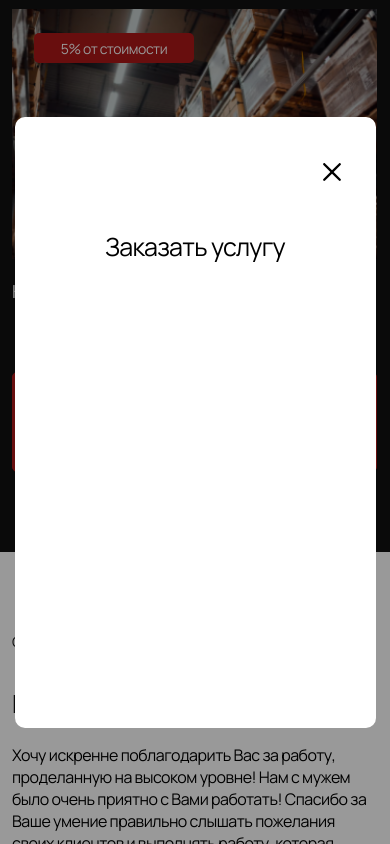
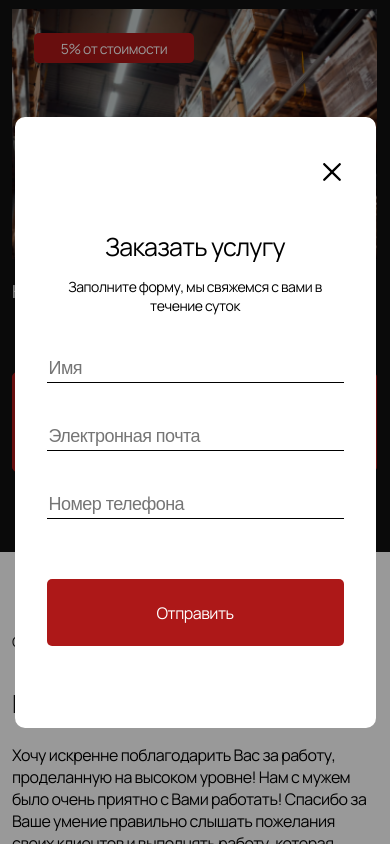
Before and after one commit to Evgesap/Metrica, a plain HTML site: page index.html in a window 390 px wide. Both pictures are taken after a click on the button "Заказать услугу". Shown: the part 4216-5060 px from the top of the page. Drawn offline with Linux system fonts and the light colour scheme.

Commit message:
Добавление полей для ввода данных для popup

```diff
--- a/index.html
+++ b/index.html
@@ -174,6 +174,15 @@
             <div class="popup js-popup">
                 <div class="popup__content js-popup__content">
                     <p class="popup__title">Заказать услугу</p>
+                    <p class="popup__description">
+                        Заполните форму, мы свяжемся с вами в течение суток
+                    </p>
+                    <div class="popup__input">
+                        <input type="text" class="input__form" placeholder="Имя">
+                        <input type="email" class="input__form" placeholder="Электронная почта">
+                        <input type="tel" class="input__form" placeholder="Номер телефона">
+                        <button class="btn popup__btn">Отправить</button>
+                    </div>
                     <div class="popup__close-btn js-popup__close-btn">
                         <img src="/Metrica/resource/image/button_close.svg" alt="кнопка закрыть" class="popup__img-btn">
                     </div>
--- a/styles/main.css
+++ b/styles/main.css
@@ -54,9 +54,6 @@ section {
 }
 
 .btn {
-  width: 100%;
-  height: 153px;
-  font-size: 30px;
   font-weight: 400;
   line-height: 41px;
   letter-spacing: -0.03em;
@@ -105,7 +102,6 @@ section {
   }
 
   .btn {
-    height: 100px;
     font-size: 16px;
     line-height: 22px;
   }
--- a/styles/popup.css
+++ b/styles/popup.css
@@ -1,3 +1,7 @@
+.body_fixed {
+  overflow: hidden;
+}
+
 .popup {
   position: fixed;
   top: 0;
@@ -36,6 +40,56 @@
   letter-spacing: -0.03em;
   text-align: center;
 }
+.popup__description {
+  color: rgba(0, 0, 0, 1);
+  font-size: 18px;
+  font-weight: 400;
+  line-height: 25px;
+  letter-spacing: -0.03em;
+  text-align: center;
+}
+
+.popup__input {
+  padding: 20px 55px 0 15px;
+}
+
+.input__form {
+  box-sizing: border-box;
+  margin-top: 40px;
+  display: block;
+  width: 100%;
+  outline: none;
+  color: rgba(0, 0, 0, 1);
+  font-size: 25px;
+  font-weight: 400;
+  line-height: 34px;
+  letter-spacing: -0.03em;
+  text-align: left;
+  border: none;
+  border-bottom: 1px solid rgba(0, 0, 0, 1);
+}
+
+.popup__btn {
+  margin-top: 80.5px;
+  width: 644px;
+  height: 67px;
+  font-family: Manrope;
+  font-size: 20px;
+  font-weight: 400;
+  line-height: 27px;
+  letter-spacing: -0.03em;
+  text-align: left;
+  color: rgba(255, 255, 255, 1);
+  background: rgba(173, 24, 24, 1);
+  outline: none;
+  border: none;
+  scale: none;
+}
+
+.popup__btn:hover {
+  opacity: 0.8;
+  transition: 0.5s;
+}
 
 .popup__close-btn {
   position: absolute;
@@ -69,6 +123,26 @@
     font-size: 25px;
   }
 
+  .popup__description {
+    font-size: 14px;
+    line-height: 19px;
+  }
+
+  .popup__input {
+    padding: 0;
+  }
+
+  .input__form {
+    font-size: 18px;
+    font-weight: 400;
+    line-height: 25px;
+  }
+
+  .popup__btn {
+    margin-top: 60.5px;
+    width: 100%;
+  }
+
   .popup__close-btn {
     top: 40px;
     right: 29px;
--- a/styles/project.css
+++ b/styles/project.css
@@ -32,12 +32,15 @@
 }
 
 .project__button {
+  width: 100%;
+  height: 153px;
+  font-size: 30px;
   background-color: rgb(255, 255, 255);
   color: rgb(173, 24, 24);
   border: 1px solid rgb(173, 24, 24);
 }
 
-.btn:hover {
+.project__button:hover {
   border: 1px solid rgb(173, 24, 24);
   border-radius: 5px;
   background: rgb(173, 24, 24);
--- a/styles/services.css
+++ b/styles/services.css
@@ -89,6 +89,9 @@
 }
 
 .services__button {
+  width: 100%;
+  height: 153px;
+  font-size: 30px;
   margin-top: 104px;
   background-color: rgb(173, 24, 24);
   color: rgb(255, 255, 255);
```
